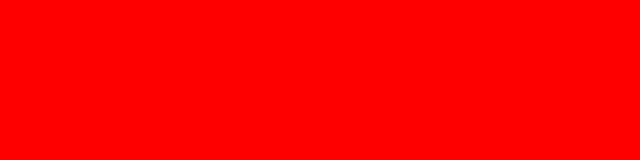
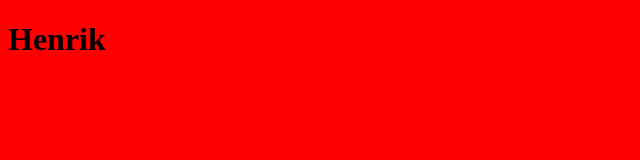
Before and after one commit to hingel/didactic-fishstick, a plain HTML site: page index.html in a window 1280 px wide. Shown: the whole page, without its empty margins (0-640 px from the left). Drawn offline with Linux system fonts and the light colour scheme.

Commit message:
added my name

```diff
--- a/index.html
+++ b/index.html
@@ -8,6 +8,6 @@
     <title>Document</title>
 </head>
 <body>
-
+    <h1>Henrik</h1>
 </body>
 </html>
```
